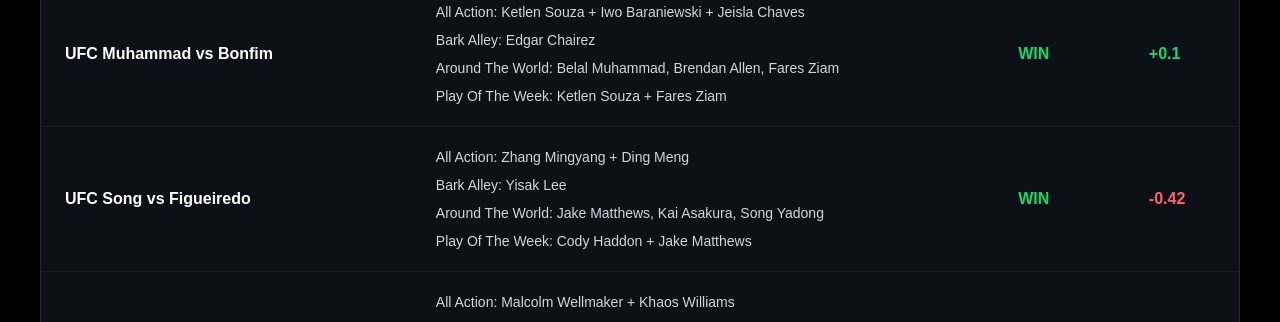
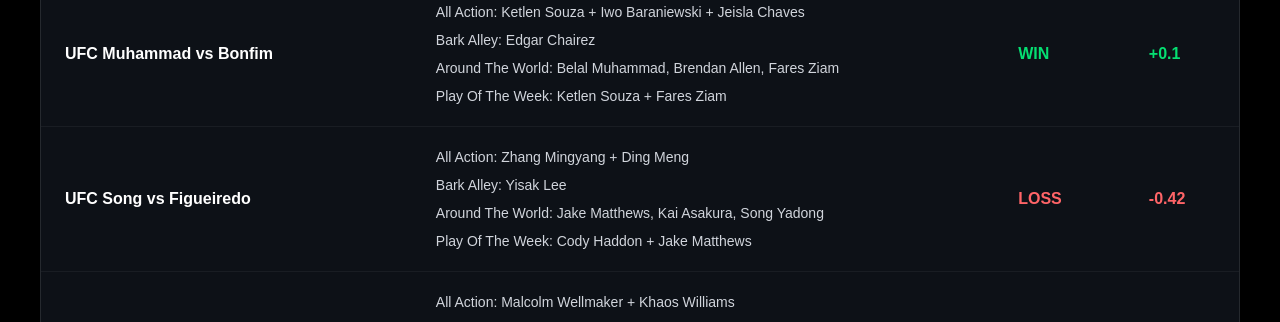
Before and after one commit to developmentbyhenryu/RearNakedLocks-Website, a Next.js app in the folder rear-naked-locks/: page /tracker in a window 1280 px wide. Shown: the part 2960-3282 px from the top of the page. Built offline with nearby package versions, Linux system fonts and the light colour scheme.

Commit message:
results bug fix

```diff
--- a/rear-naked-locks/app/tracker/page.tsx
+++ b/rear-naked-locks/app/tracker/page.tsx
@@ -245,9 +245,11 @@
   ),
 
   result:
-    data.wins >= data.losses
-      ? "win"
-      : "loss",
+  data.units > 0
+    ? "win"
+    : data.units < 0
+    ? "loss"
+    : "push",
 }));
 
 
```
